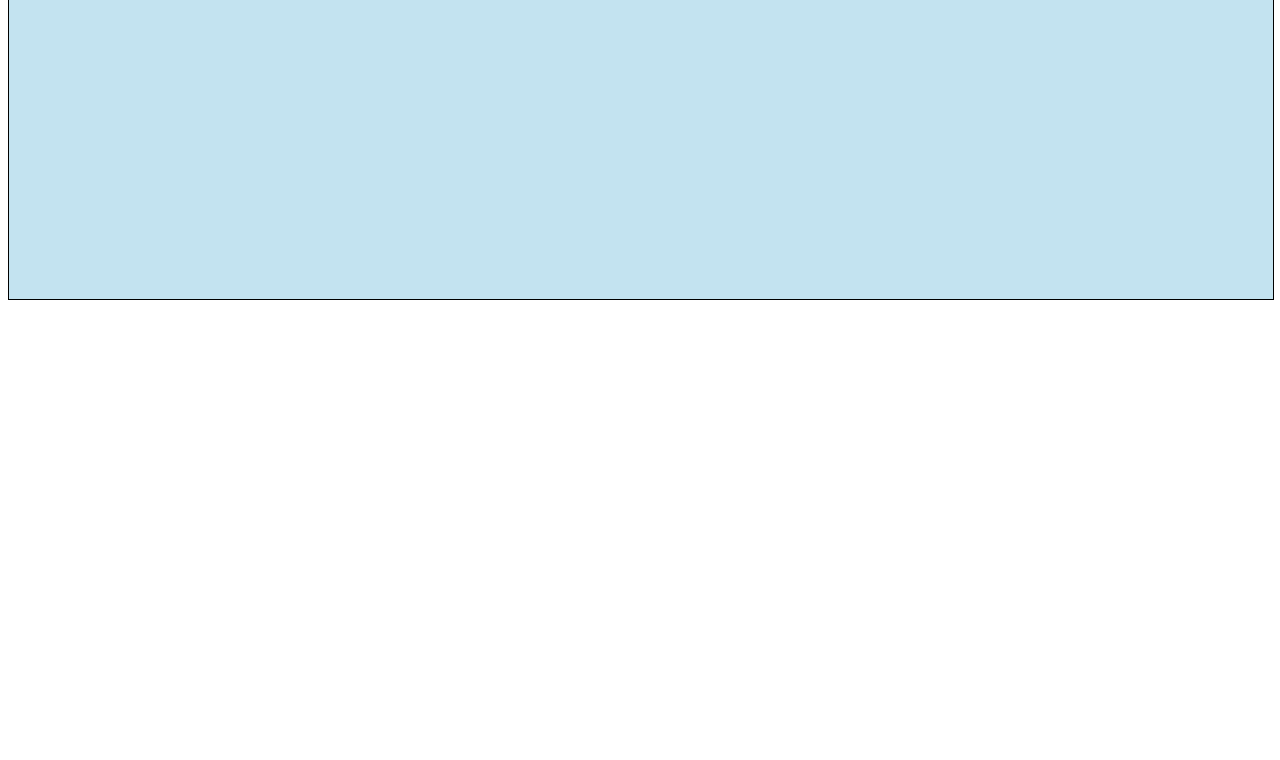
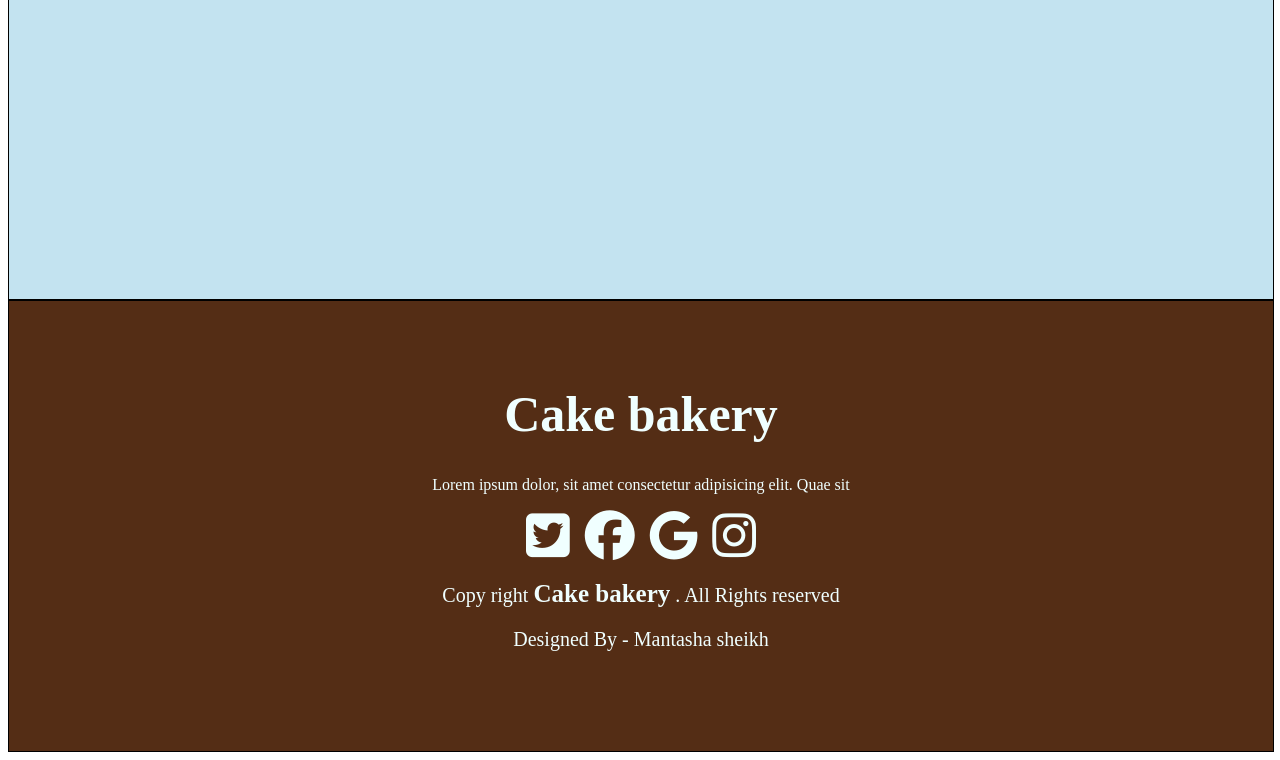
Before and after one commit to mantashasheikh/bakery-website, a plain HTML site: page cake.html in a window 1280 px wide. Shown: the part 3896-4656 px from the top of the page. Before the commit the page ends 4204 px from the top, so only its background shows below. Drawn offline with Linux system fonts and the light colour scheme.

Commit message:
create a footer page

```diff
--- a/cake.css
+++ b/cake.css
@@ -287,3 +287,44 @@ h3{
     background-color:rgba(53, 1, 1, 0.91);
     font-size: 22px;
 }
+
+/* contact form completed */
+
+#end{
+    height:50vh;
+    width:100%;
+    background-color: rgb(84, 45, 21);
+    border: 1px solid black;
+    padding-top: 50px;
+}
+#end div{
+    text-align: center;
+    color: azure;
+}
+.heading6{
+    font-size: 50px;
+}
+#end1 i{
+    font-size: 50px;
+}
+#endl i:hover{
+   background-color: burlywood;
+}
+.end1{
+    display: flex;
+    justify-content: center;
+    gap:15px;
+}
+.para5{
+    font-size: 20px;
+}
+
+b{
+    font-size: 25px;
+}
+.para6{
+    font-size: 20px;
+}
+.para6 p{
+    color: burlywood;
+}
--- a/cake.html
+++ b/cake.html
@@ -172,7 +172,7 @@
     </div>
 </section>
 <section id="contact-us">
-    <h1>contact-us</h1>
+    <h1 class="heading5">contact-us</h1>
     <div id="container-contact">
         <div class="contact1">
         <div>
@@ -208,8 +208,22 @@
     </div>
 
 </section>
+</main>
+<footer id="end">
+    <div id="end1">
+        <h1 class="heading6">Cake bakery</h1>
+        <p class="para4">Lorem ipsum dolor, sit amet consectetur adipisicing elit. Quae sit</p>
+        <div class="end1">
+        <i class="fa-brands fa-square-twitter"></i>
+        <i class="fa-brands fa-facebook"></i>
+        <i class="fa-brands fa-google"></i>
+        <i class="fa-brands fa-instagram"></i>
+       </div>
+        <p class="para5">Copy right <b>Cake bakery</b> . All Rights reserved</p>
+        <p class="para6">Designed By - Mantasha sheikh</p>
+    </div>
 
 
-    </main>
+</footer>
 </body>
 </html>
```
